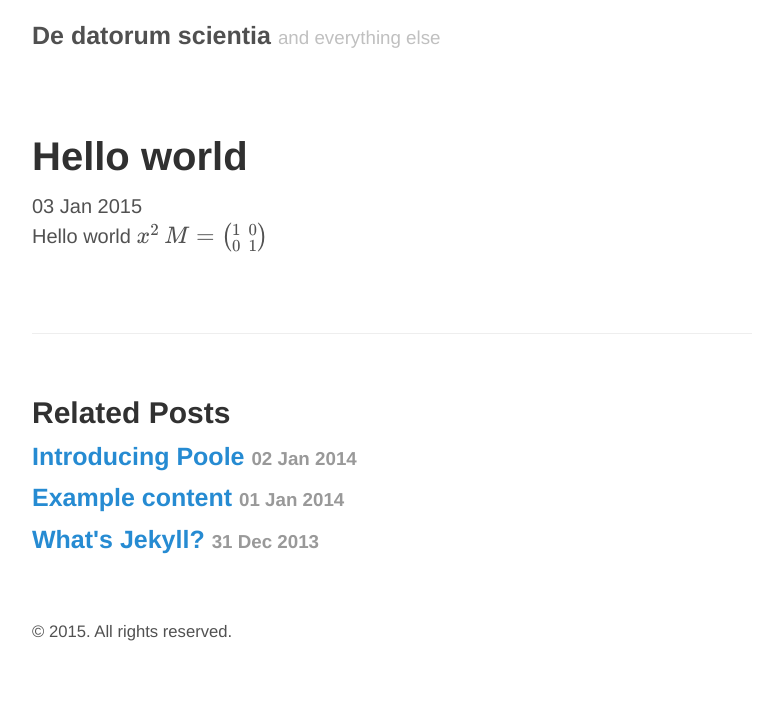
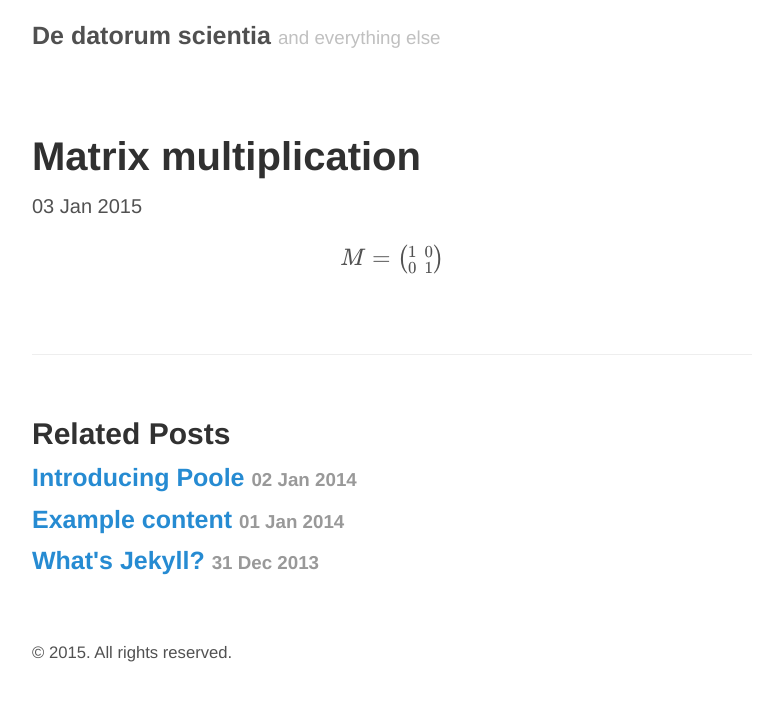
Before and after one commit to ngrislain/ngrislain.github.io, a Jekyll site: the page built from _posts/2015-01-03-matrix-multiplication.md, in a window 1280 px wide. Shown: the top 701 px of the page, without its empty margins (248-1031 px from the left). Built offline with Jekyll 4.4.1, drawn with Linux system fonts in a browser that asks for light colours; formulas are drawn with MathJax 3.

Commit message:
Update and rename 2015-01-03-Hello-world.md to 2015-01-03-matrix-multiplication.md

```diff
--- a/_posts/2015-01-03-Hello-world.md
+++ b/_posts/2015-01-03-matrix-multiplication.md
@@ -1,10 +1,8 @@
 ---
 layout: post
-title: Hello world
+title: Matrix multiplication
 ---
 
-Hello world
-$$x^2$$
 $$M = \left( \begin{smallmatrix}
   1&0\\
   0&1
```
